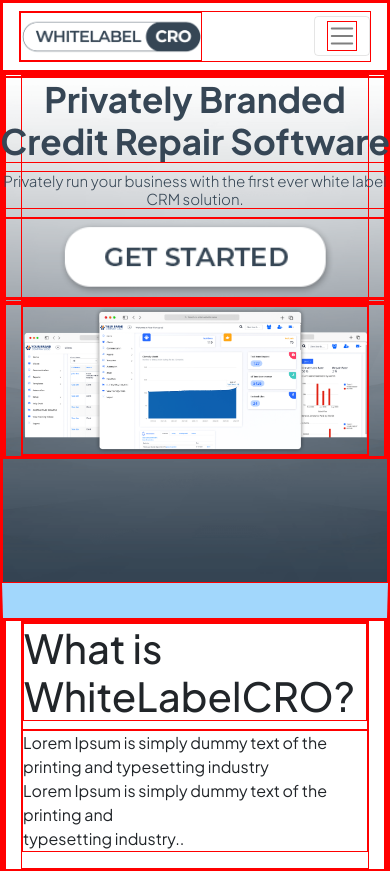
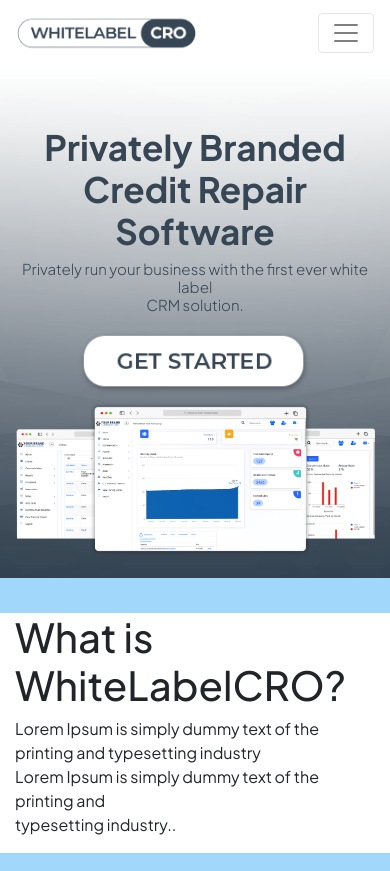
Before and after one commit to AbsApps/whitelabel, a plain HTML site: page index.html in a window 390 px wide. Shown: the top 871 px of the page. Drawn offline with nearby package versions, Linux system fonts and the light colour scheme.

Commit message:
Second Commit

```diff
--- a/css/style.scss
+++ b/css/style.scss
@@ -12,7 +12,7 @@ $text_purple: #417dff;
 
 * {
     font-family: 'Plus Jakarta Sans', sans-serif;
-    border: 1px solid red;
+    //border: 1px solid red;
 }
 
 .navbar.navbar-expand-lg.navbar-light.bg-light{
@@ -48,9 +48,11 @@ $text_purple: #417dff;
 
     .info {
         width: 100%;
+        margin-top: 60px;
+        //border: 1px solid blue;
         div {
             margin: auto;
-            min-width: 400px;
+            max-width: 400px;
         }
         //border: 1px solid red;
         color: $text_dark;
@@ -91,6 +93,9 @@ $text_purple: #417dff;
     }
 }
 
+.section-02 {
+
+}
 
 .section-02, .section-03 {
     border-top: 35px solid $base_skyblue;
@@ -172,7 +177,7 @@ $text_purple: #417dff;
 
     .section-info {
         margin:auto;
-        border: 1px solid red;
+        //border: 1px solid red;
         width:100%;
         max-width: 800px;
         text-align: center;
@@ -225,3 +230,93 @@ footer {
     padding-bottom: 60px;
     padding-top: 60px;
 }
+
+
+
+
+
+
+
+// ####################################################
+// M E D I A  Q U E R I E S
+// ####################################################
+
+/*
+    ::::::::::::::::::::::::::::::::::::::::::::::::::::
+    Bootstrap 4 breakpoints
+*/
+
+/*
+Extra small devices (portrait phones, less than 576px)
+No media query since this is the default in Bootstrap because it is "mobile first"
+*/
+
+/* Small devices (landscape phones, 576px and up) */
+
+@media (min-width: 576px) {
+}
+
+/* Medium devices (tablets, 768px and up) The navbar toggle appears at this breakpoint */
+
+@media (min-width: 768px) {
+}
+
+/* Large devices (desktops, 992px and up) */
+
+@media (min-width: 992px) {
+}
+
+/* Extra large devices (large desktops, 1200px and up) */
+
+@media (min-width: 1200px) {
+}
+
+/*==========  Non-Mobile First Method  ==========*/
+
+/* Large Devices, Wide Screens */
+
+@media only screen and (max-width: 1200px) {
+
+}
+
+/* Medium Devices, Desktops */
+
+@media only screen and (max-width: 992px) {
+
+}
+
+@media only screen and (max-width: 768px) {
+
+    .section-01 {
+        .home-get-started {
+            width: 65%;
+        }
+    }
+
+
+
+    .section-06 {
+        .section-info {
+            .get-started {
+                font-size: 20px;
+            }
+        }
+    }
+
+}
+
+/* Extra Small Devices, Phones */
+
+@media only screen and (max-width: 576px) {
+
+}
+
+/*
+::::::::::::::::::::::::::::::::::::::::::::::::::::
+Custom media queries
+*/
+
+/* Set width to make card deck cards 100% width */
+
+@media (max-width: 950px) {
+}
```
Also changed, not shown: css/style.css, 1 other file.
